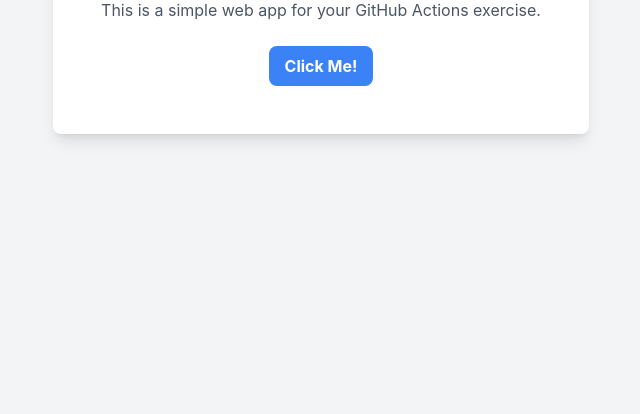
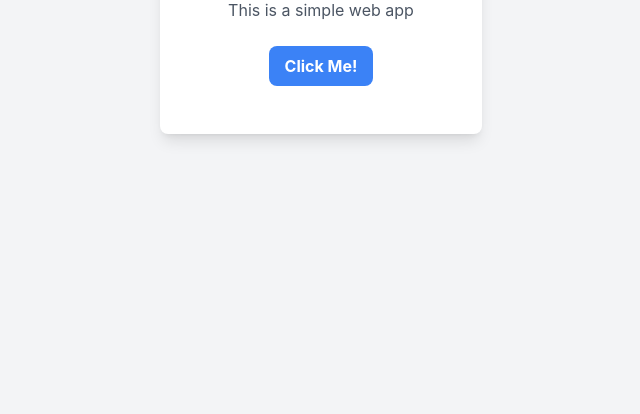
Before and after one commit to fuzzy-testing/capy-website, a plain HTML site: page index.html in a window 1280 px wide. Shown: the part 386-800 px from the top of the page, without its empty margins (319-959 px from the left). Drawn offline with nearby package versions, Linux system fonts and the light colour scheme.

Commit message:
Update index.html

```diff
--- a/index.html
+++ b/index.html
@@ -16,7 +16,7 @@
 <body class="bg-gray-100 flex items-center justify-center h-screen">
     <div class="text-center bg-white p-12 rounded-lg shadow-lg">
         <h1 id="main-heading" class="text-4xl font-bold text-gray-800 mb-4">Hello, World!</h1>
-        <p class="text-gray-600 mb-6">This is a simple web app for your GitHub Actions exercise.</p>
+        <p class="text-gray-600 mb-6">This is a simple web app</p>
         <button id="action-button" class="bg-blue-500 hover:bg-blue-700 text-white font-bold py-2 px-4 rounded-lg transition duration-300">
             Click Me!
         </button>
```
